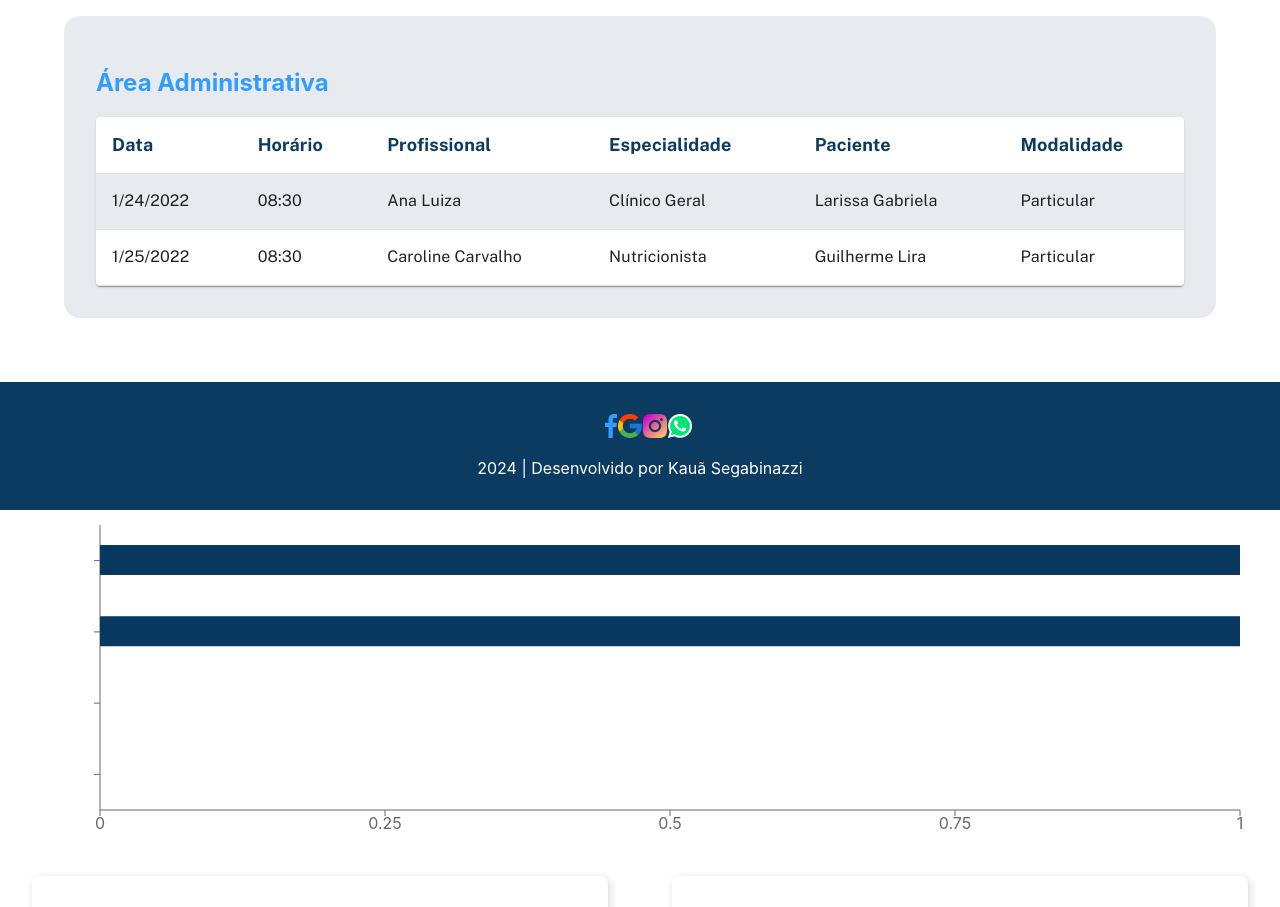
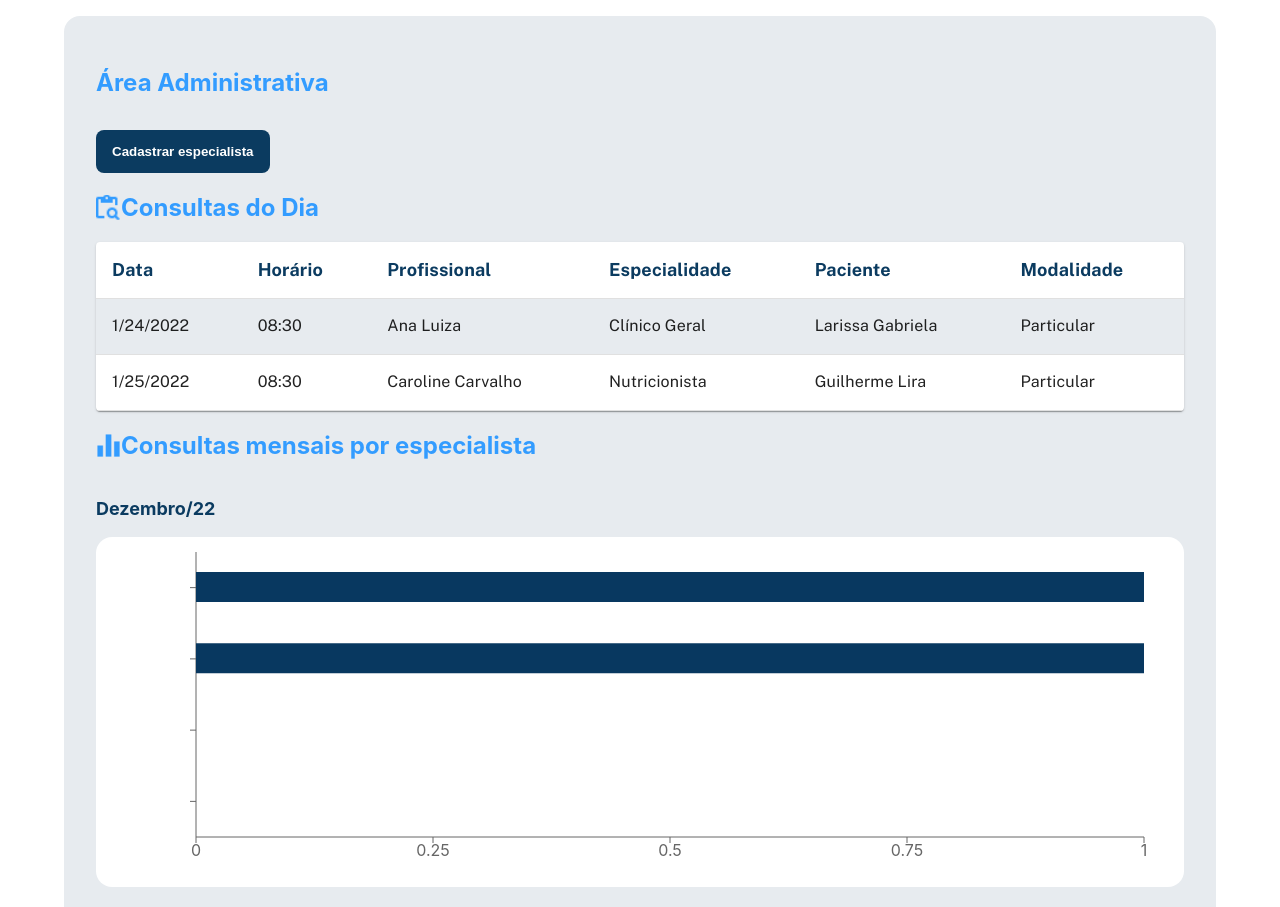
Before and after one commit to Kauasegabinazzi/React-with-Typescript, a React (Create React App) app: page / in a window 1280 px wide. Shown: the part 160-1067 px from the top of the page. Built offline with nearby package versions, Linux system fonts and the light colour scheme; data requests are answered from the project's data file; grey boxes are pictures that could not be loaded; the HTML template or start-up script is replaced by a standard one.

Commit message:
17-commit

```diff
--- a/src/App.tsx
+++ b/src/App.tsx
@@ -1,17 +1,19 @@
 import './App.css';
 import Avaliacao from './components/assessment';
+import Buttons from './components/button';
 import Container from './components/container';
 import Title from './components/container/title';
 import Footer from './components/footer';
 import Grafico from './components/grafics';
 import Header from './components/header';
+import Subtitulo from './components/subtitle';
 import Tabela from './components/table';
 import UseDadosConsulta from './UseDadosConsulta';
 import UseDadosProficional from './UseDadosProficional';
 
 function App() {
   const { dados: consultas, erro: ConsultasErro } = UseDadosConsulta();
-  const { dados: proficionais, erro: proficionaisErro } = UseDadosProficional();
+  const { dados: profissionais, erro: proficionaisErro } = UseDadosProficional();
 
   if (ConsultasErro || proficionaisErro) {
     console.log('erro');
@@ -21,11 +23,15 @@ function App() {
       <Header></Header>
       <Container>
         <Title>Área Administrativa</Title>
-        <Tabela consultas={consultas}></Tabela>
+        <Buttons>Cadastrar especialista</Buttons>
+        <Title imagem="consulta">Consultas do Dia</Title>
+        <Tabela consultas={consultas} />
+        <Title imagem="grafico">Consultas mensais por especialista</Title>
+        <Subtitulo>Dezembro/22</Subtitulo>
+        <Grafico consultas={consultas} profissionais={profissionais} />
+        <Title imagem="avaliacao">Avaliações de especialistas</Title>
+        <Avaliacao profissionais={profissionais} />
       </Container>
-      <Footer></Footer>
-      <Grafico consultas={consultas} profissionais={proficionais}></Grafico>
-      <Avaliacao profissionais={proficionais}></Avaliacao>
     </>
   );
 }
--- a/src/components/assessment/index.tsx
+++ b/src/components/assessment/index.tsx
@@ -1,6 +1,7 @@
 import styled from "@emotion/styled";
 import Iproficional from "../../types/Iproficional";
 import Card from "./card";
+import Buttons from "../button";
 
 const SectionStyled = styled.section`
     display: flex;
@@ -11,11 +12,14 @@ const SectionStyled = styled.section`
 
 function Avaliacao({ profissionais }: { profissionais: Iproficional[] | null }) {
     return (
-        <SectionStyled>
-            {profissionais?.map((profissional) => {
-                return <Card profissional={profissional}></Card>
-            })}
-        </SectionStyled>
+        <>
+            <SectionStyled>
+                {profissionais?.map((profissional) => {
+                    return <Card profissional={profissional}></Card>
+                })}
+            </SectionStyled>
+            <Buttons>Veja mais</Buttons>
+        </>
     )
 }
 
--- /dev/null
+++ b/src/components/button/index.tsx
@@ -0,0 +1,13 @@
+import styled from "@emotion/styled";
+
+const Buttons = styled.button`
+    background-color: var(--azul-escuro);
+    border-radius: 8px;
+    padding: 12px 16px;
+    color: var(--branco);
+    border: none;
+    margin-top: 1em;
+    font-weight: 700;
+    line-height: 19px;
+`
+export default Buttons;
--- /dev/null
+++ b/src/components/subtitle/index.tsx
@@ -0,0 +1,9 @@
+import styled from "@emotion/styled";
+
+const Subtitulo = styled.h3`
+    color: var(--azul-escuro);
+    font-weight: 700;
+    font-size: 18px;
+`
+
+export default Subtitulo;
```
